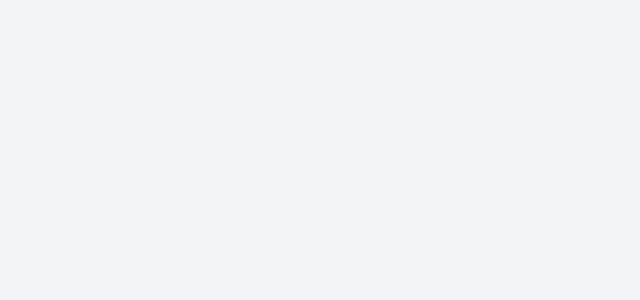
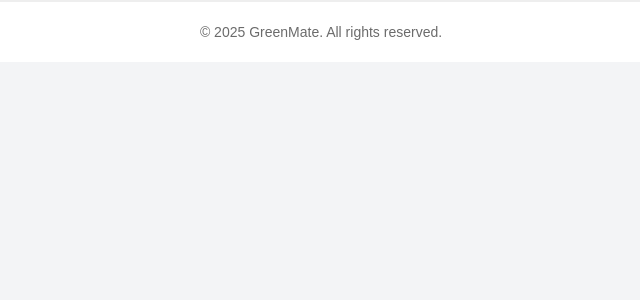
Before and after one commit to konempty/GreenMate-FE-T2, a React (Vite) app: page /footer in a window 1280 px wide. Before the commit this address had no page. Shown: the top 300 px of the page, without its empty margins (319-959 px from the left). Built offline with nearby package versions, Linux system fonts and the light colour scheme.

Commit message:
TEAM2-67 푸터바 제작 및 학습환경에 반영

```diff
--- a/src/App.tsx
+++ b/src/App.tsx
@@ -4,6 +4,7 @@ import Post from "./pages/Post";
 import Login from "./pages/Login";
 import SignUp from "./pages/SignUp";
 import Education from "./pages/Education";
+import Footer from "./components/Footer";
 
 function App() {
   return (
@@ -13,6 +14,7 @@ function App() {
         <Route path="/login" element={<Login />} />
         <Route path="/signup" element={<SignUp />} />
         <Route path="/recycling-education" element={<Education />} />
+        <Route path="/footer" element={<Footer />} />
       </Routes>
     </BrowserRouter>
   );
--- /dev/null
+++ b/src/components/Footer.tsx
@@ -0,0 +1,9 @@
+import "../styles/Footer.css";
+
+const Footer = () => {
+  return (
+    <footer className="footer">© 2025 GreenMate. All rights reserved.</footer>
+  );
+};
+
+export default Footer;
--- a/src/pages/Education.tsx
+++ b/src/pages/Education.tsx
@@ -3,6 +3,7 @@ import "../styles/Education.css";
 import Header from "../components/Header";
 import { PageNavigation } from "../components/PageNavigation";
 import RecycleInfoModal from "../components/RecycleInfoModal";
+import Footer from "../components/Footer";
 
 type RecycleItem = {
   title: string;
@@ -109,9 +110,7 @@ const Education = () => {
         />
       )}
 
-      <footer className="footer">
-        © 2024 GreenMate. All rights reserved.
-      </footer>
+      <Footer />
     </div>
   );
 };
--- a/src/styles/Education.css
+++ b/src/styles/Education.css
@@ -13,7 +13,7 @@
 .recycle-container {
   max-width: 1024px;
   margin: 0 auto;
-  padding: 2rem 1rem;
+  padding: 2rem 1rem 6rem;
 }
 
 .recycle-card {
--- /dev/null
+++ b/src/styles/Footer.css
@@ -0,0 +1,8 @@
+.footer {
+  background-color: #ffffff;
+  padding: 22px 0;
+  text-align: center;
+  font-size: 14px;
+  color: #6b6b6b;
+  border-top: 2.5px solid #efeeee;
+}
```
